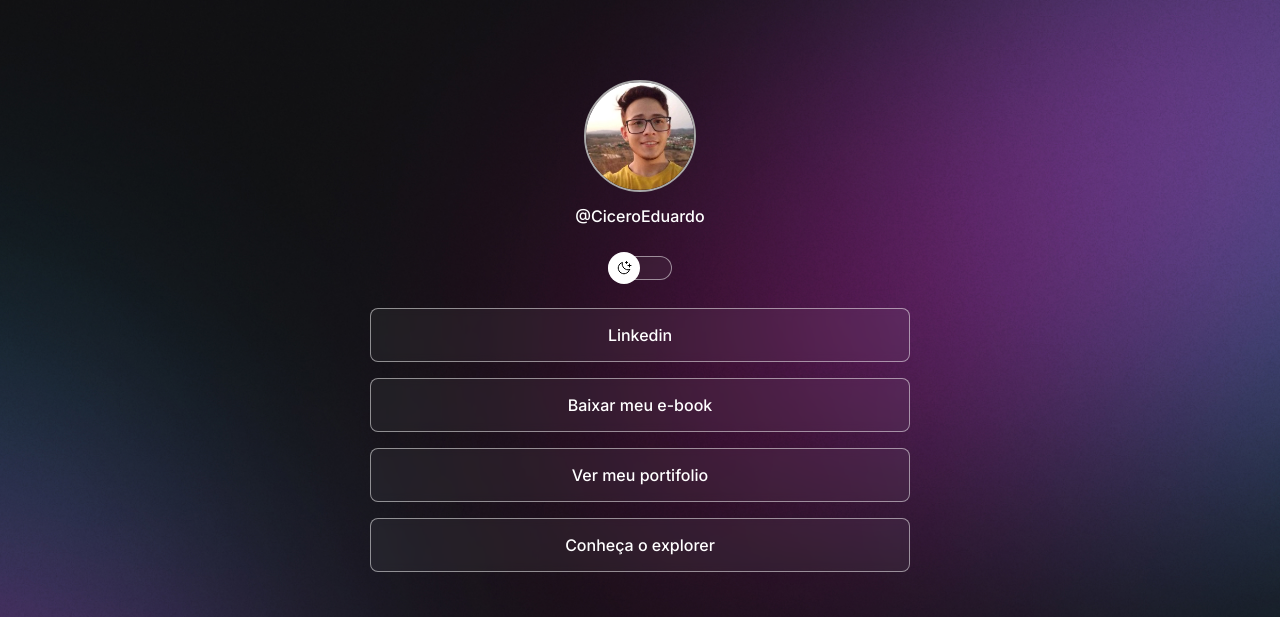
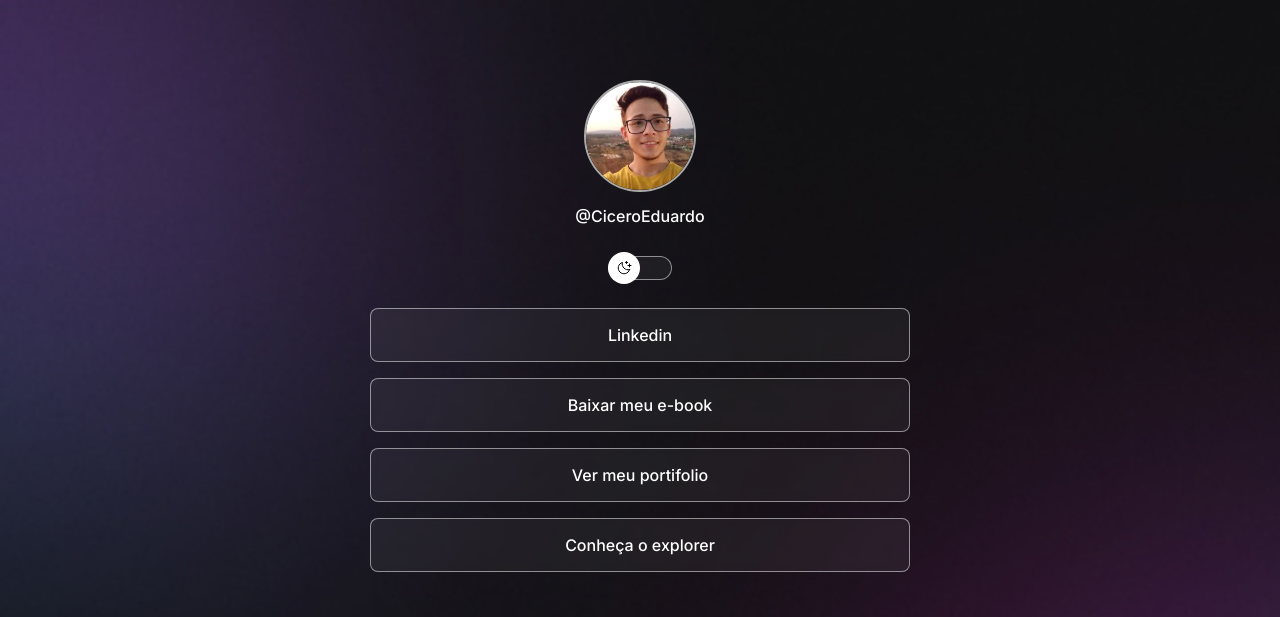
Before and after one commit to CiceroEduardo84/DevLinks, a plain HTML site: page index.html in a window 1280 px wide. Shown: the top 617 px of the page. Drawn offline with nearby package versions, Linux system fonts and the light colour scheme.

Commit message:
Revert "ad"
This reverts commit be03f30e307748c1d04971f267886b474e1119ae.

```diff
--- a/style.css
+++ b/style.css
@@ -26,7 +26,6 @@
 
 body {
   background: var(--bg-url) no-repeat top center/cover;
-  height: 100vh;
 }
 
 body * {
@@ -79,7 +78,7 @@ body * {
   z-index: 1;
 }
 
-.light #switch button {
+.light #switch button{
   right: 0;
   left: initial;
 }
@@ -152,13 +151,3 @@ footer {
   text-align: center;
   font-size: 14px;
 }
-
-/* Media queries */
-@media (min-width: 700px) {
-  :root {
-    --bg-url: url(./images/bg-desktop.jpg);
-  }
-  .light {
-    --bg-url: url(./images/bg-desktop-light.jpg);
-  }
-}
```
